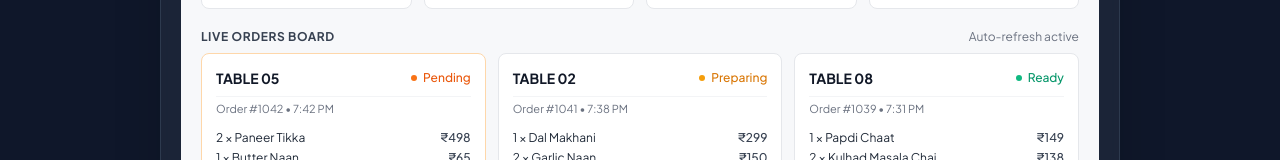
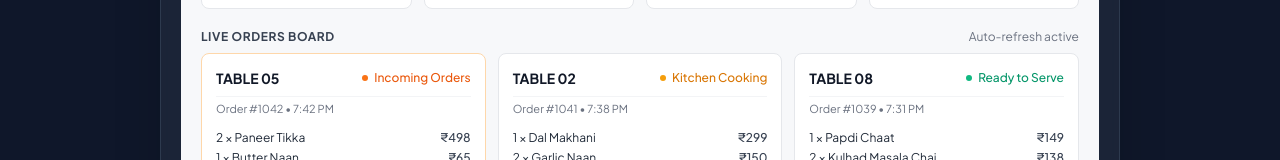
Before and after one commit to Kushalsingh1234/SwaadSevak, a React (Vite) app in the folder client/: page / in a window 1280 px wide. Shown: the part 772-932 px from the top of the page. Built offline with nearby package versions, Linux system fonts and the light colour scheme; no server answers.

Commit message:
fix(orders): restore order statuses to Incoming Orders, Kitchen Cooking, Ready to Serve, At Table & Settled

```diff
--- a/client/src/pages/DashboardOverviewPage.tsx
+++ b/client/src/pages/DashboardOverviewPage.tsx
@@ -352,10 +352,10 @@ export const DashboardOverviewPage: React.FC<DashboardOverviewPageProps> = ({
                           ? 'text-gray-500'
                           : 'text-blue-600 font-medium'
                       }`}>
-                        {order.status === 'PENDING' && '● Pending'}
-                        {order.status === 'ACCEPTED' && '● Accepted'}
-                        {order.status === 'PREPARING' && '● Cooking'}
-                        {order.status === 'READY' && '● Ready'}
+                        {order.status === 'PENDING' && '● Incoming'}
+                        {order.status === 'ACCEPTED' && '● Kitchen Cooking'}
+                        {order.status === 'PREPARING' && '● Kitchen Cooking'}
+                        {order.status === 'READY' && '● Ready to Serve'}
                         {order.status === 'COMPLETED' && '✓ Settled'}
                         {order.status === 'REJECTED' && '✕ Cancelled'}
                       </span>
--- a/client/src/pages/LandingPage.tsx
+++ b/client/src/pages/LandingPage.tsx
@@ -187,7 +187,7 @@ export const LandingPage: React.FC<LandingPageProps> = ({
                       <span className="font-bold text-sm text-gray-900">TABLE 05</span>
                       <span className="flex items-center gap-1.5 text-xs font-medium text-orange-600">
                         <span className="w-1.5 h-1.5 rounded-full bg-orange-500"></span>
-                        Pending
+                        Incoming Orders
                       </span>
                     </div>
                     <div className="text-[11px] text-gray-500 mt-1">Order #1042 • 7:42 PM</div>
@@ -215,7 +215,7 @@ export const LandingPage: React.FC<LandingPageProps> = ({
                       <span className="font-bold text-sm text-gray-900">TABLE 02</span>
                       <span className="flex items-center gap-1.5 text-xs font-medium text-amber-600">
                         <span className="w-1.5 h-1.5 rounded-full bg-amber-500"></span>
-                        Preparing
+                        Kitchen Cooking
                       </span>
                     </div>
                     <div className="text-[11px] text-gray-500 mt-1">Order #1041 • 7:38 PM</div>
@@ -243,7 +243,7 @@ export const LandingPage: React.FC<LandingPageProps> = ({
                       <span className="font-bold text-sm text-gray-900">TABLE 08</span>
                       <span className="flex items-center gap-1.5 text-xs font-medium text-emerald-600">
                         <span className="w-1.5 h-1.5 rounded-full bg-emerald-500"></span>
-                        Ready
+                        Ready to Serve
                       </span>
                     </div>
                     <div className="text-[11px] text-gray-500 mt-1">Order #1039 • 7:31 PM</div>
--- a/client/src/pages/LiveOrdersPage.tsx
+++ b/client/src/pages/LiveOrdersPage.tsx
@@ -110,10 +110,10 @@ export const LiveOrdersPage: React.FC<LiveOrdersPageProps> = ({
   const completedOrders = filteredOrders.filter(o => o.status === 'COMPLETED');
 
   const columns = [
-    { id: 'PENDING', label: 'Pending', count: pendingOrders.length, items: pendingOrders, dotColor: 'bg-amber-500' },
-    { id: 'PREPARING', label: 'Cooking', count: preparingOrders.length, items: preparingOrders, dotColor: 'bg-blue-500' },
+    { id: 'PENDING', label: 'Incoming Orders', count: pendingOrders.length, items: pendingOrders, dotColor: 'bg-amber-500' },
+    { id: 'PREPARING', label: 'Kitchen Cooking', count: preparingOrders.length, items: preparingOrders, dotColor: 'bg-blue-500' },
     { id: 'READY', label: 'Ready to Serve', count: readyOrders.length, items: readyOrders, dotColor: 'bg-emerald-500' },
-    { id: 'COMPLETED', label: 'Completed', count: completedOrders.length, items: completedOrders, dotColor: 'bg-gray-400' },
+    { id: 'COMPLETED', label: 'At Table & Settled', count: completedOrders.length, items: completedOrders, dotColor: 'bg-gray-400' },
   ];
 
   return (
@@ -234,10 +234,10 @@ export const LiveOrdersPage: React.FC<LiveOrdersPageProps> = ({
                               ? 'text-emerald-600'
                               : 'text-blue-600'
                           }`}>
-                            {order.status === 'PENDING' && '● Pending'}
-                            {order.status === 'ACCEPTED' && '● Accepted'}
-                            {order.status === 'PREPARING' && '● Cooking'}
-                            {order.status === 'READY' && '● Ready'}
+                            {order.status === 'PENDING' && '● Incoming'}
+                            {order.status === 'ACCEPTED' && '● Kitchen Cooking'}
+                            {order.status === 'PREPARING' && '● Kitchen Cooking'}
+                            {order.status === 'READY' && '● Ready to Serve'}
                             {order.status === 'COMPLETED' && '✓ Settled'}
                           </span>
                           {elapsedMins > 0 && order.status !== 'COMPLETED' && (
```
